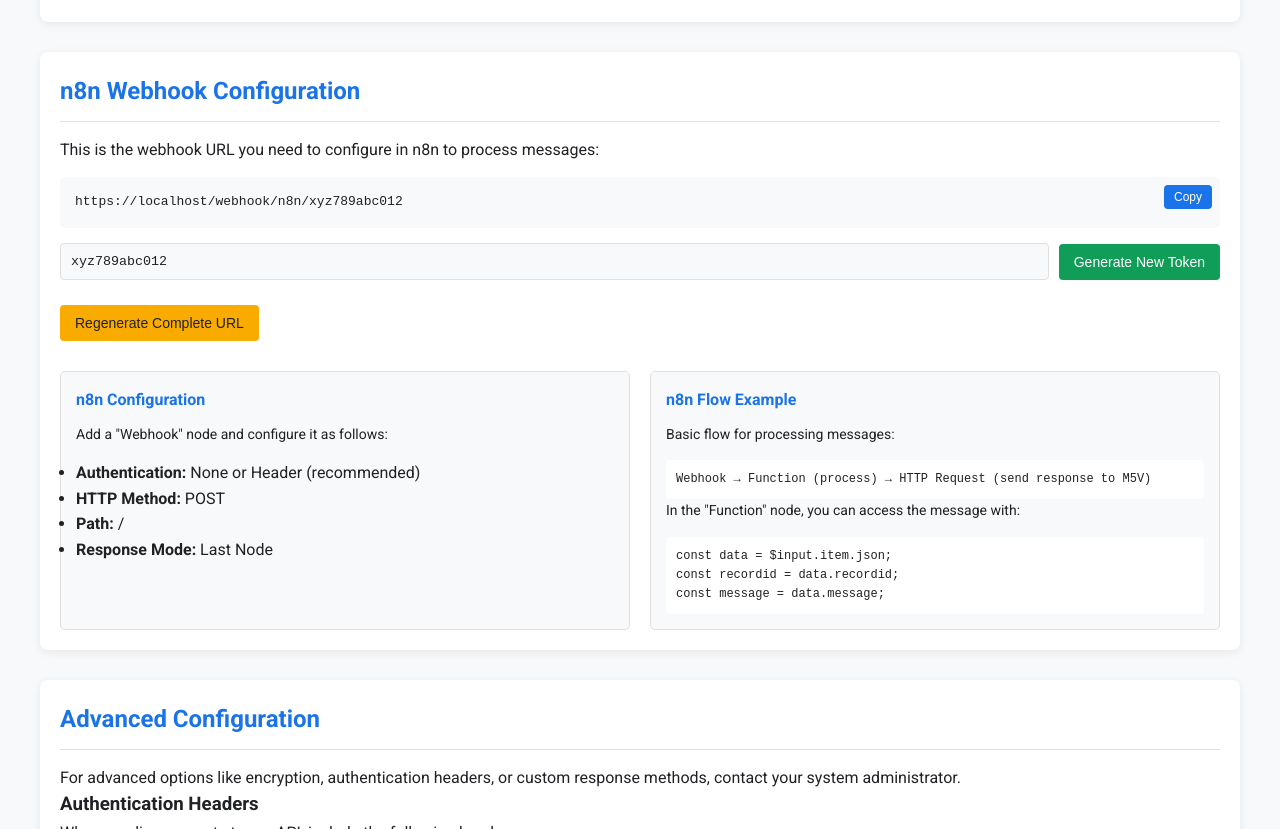
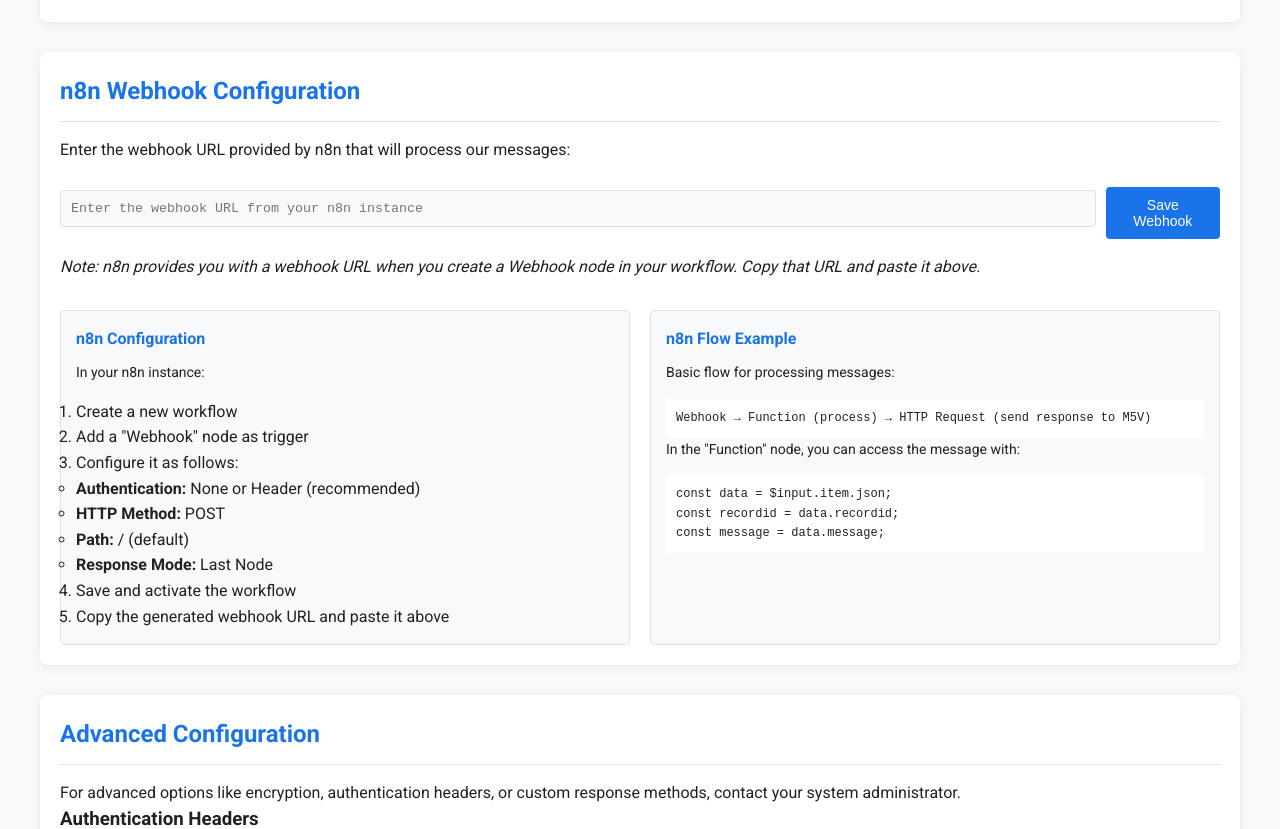
Before and after one commit to edrigu1989/Holder, a website: page webhook-settings.html in a window 1280 px wide. Shown: the part 1180-2009 px from the top of the page. Drawn offline with Linux system fonts and the light colour scheme; sample sign-in values are in the browser's storage.

Commit message:
Corregido el flujo de n8n y mejorado el contraste de colores

```diff
--- a/webhook-settings.html
+++ b/webhook-settings.html
@@ -184,8 +184,8 @@
         }
 
         .regenerate-btn {
-            background-color: var(--warning);
-            color: var(--text-dark);
+            background-color: var(--secondary);
+            color: white;
             border: none;
             border-radius: 4px;
             padding: 10px 15px;
@@ -466,28 +466,32 @@
         <div class="card">
             <h2>n8n Webhook Configuration</h2>
             <div class="webhook-section">
-                <p>This is the webhook URL you need to configure in n8n to process messages:</p>
-                <div class="webhook-url" id="n8n-webhook-url">
-                    https://<span id="server-hostname-n8n">your-domain.com</span>/webhook/n8n/<span id="n8n-token">xyz789abc012</span>
-                    <button class="copy-btn" onclick="copyToClipboard('n8n-webhook-url')">Copy</button>
+                <p>Enter the webhook URL provided by n8n that will process our messages:</p>
+                <div class="token-container">
+                    <input type="text" id="n8n-webhook-input" placeholder="Enter the webhook URL from your n8n instance" style="width: 100%;">
+                    <button class="save-btn" onclick="saveN8nWebhook()">Save Webhook</button>
                 </div>
-                <div class="token-container">
-                    <input type="text" id="n8n-token-input" value="xyz789abc012" readonly>
-                    <button class="generate-token-btn" onclick="generateToken('n8n')">Generate New Token</button>
-                </div>
-                <button class="regenerate-btn" onclick="confirmRegenerate('n8n')">Regenerate Complete URL</button>
+                <p style="margin-top: 15px; font-style: italic;">Note: n8n provides you with a webhook URL when you create a Webhook node in your workflow. Copy that URL and paste it above.</p>
             </div>
 
             <div class="webhook-config-container">
                 <div class="webhook-config">
                     <h4>n8n Configuration</h4>
-                    <p>Add a "Webhook" node and configure it as follows:</p>
-                    <ul>
-                        <li><strong>Authentication:</strong> None or Header (recommended)</li>
-                        <li><strong>HTTP Method:</strong> POST</li>
-                        <li><strong>Path:</strong> /</li>
-                        <li><strong>Response Mode:</strong> Last Node</li>
-                    </ul>
+                    <p>In your n8n instance:</p>
+                    <ol>
+                        <li>Create a new workflow</li>
+                        <li>Add a "Webhook" node as trigger</li>
+                        <li>Configure it as follows:
+                            <ul>
+                                <li><strong>Authentication:</strong> None or Header (recommended)</li>
+                                <li><strong>HTTP Method:</strong> POST</li>
+                                <li><strong>Path:</strong> / (default)</li>
+                                <li><strong>Response Mode:</strong> Last Node</li>
+                            </ul>
+                        </li>
+                        <li>Save and activate the workflow</li>
+                        <li>Copy the generated webhook URL and paste it above</li>
+                    </ol>
                 </div>
 
                 <div class="webhook-config">
--- a/webhook-settings.js
+++ b/webhook-settings.js
@@ -2,7 +2,7 @@
 let serverSettings = {
     hostname: window.location.hostname || 'your-domain.com',
     manychatToken: 'abc123def456',
-    n8nToken: 'xyz789abc012',
+    n8nWebhookUrl: '',
     apiKey: 'xxxx-xxxx-xxxx-xxxx'
 };
 
@@ -71,7 +71,12 @@
 
     // Load values into input fields
     document.getElementById('manychat-token-input').value = serverSettings.manychatToken;
-    document.getElementById('n8n-token-input').value = serverSettings.n8nToken;
+
+    // Cargar la URL del webhook de n8n si existe
+    if (serverSettings.n8nWebhookUrl) {
+        document.getElementById('n8n-webhook-input').value = serverSettings.n8nWebhookUrl;
+    }
+
     document.getElementById('api-key-input').value = serverSettings.apiKey;
 
     // Load n8n settings if they exist
@@ -294,3 +299,29 @@
     // Simulating a successful response for demo purposes
     return Promise.resolve({ success: true });
 }
+
+// Nueva función para guardar la URL del webhook de n8n
+function saveN8nWebhook() {
+    const webhookUrl = document.getElementById('n8n-webhook-input').value.trim();
+
+    if (!webhookUrl) {
+        showNotification('Error: Please enter a valid webhook URL');
+        return;
+    }
+
+    // Validación básica de URL
+    if (!webhookUrl.startsWith('http://') && !webhookUrl.startsWith('https://')) {
+        showNotification('Error: URL must start with http:// or https://');
+        return;
+    }
+
+    // Guardar la URL
+    serverSettings.n8nWebhookUrl = webhookUrl;
+    localStorage.setItem('webhookSettings', JSON.stringify(serverSettings));
+
+    // Mostrar notificación
+    showNotification('n8n webhook URL saved successfully!');
+
+    // En una aplicación real, también enviarías esto a tu servidor:
+    // saveConfigToServer('n8nWebhook', { url: webhookUrl });
+}
```
